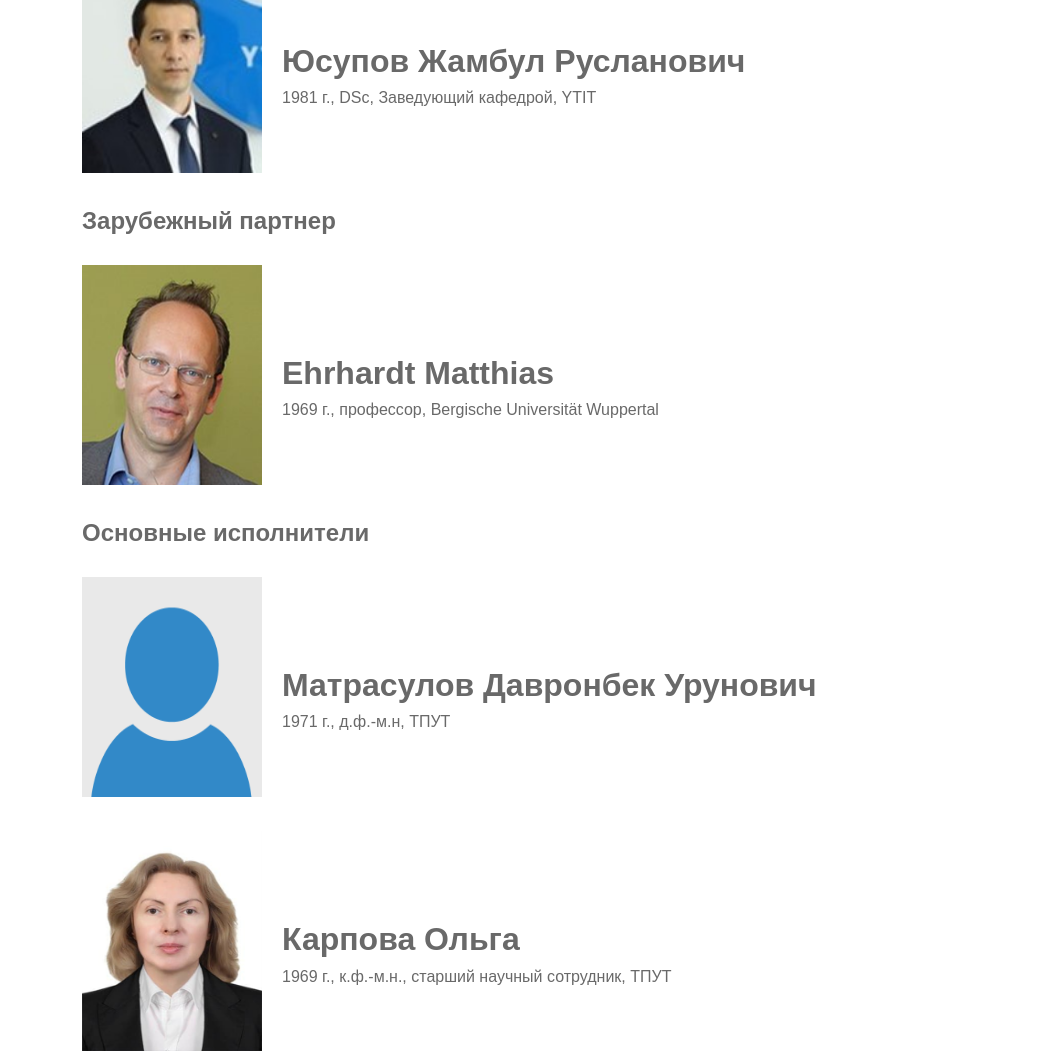
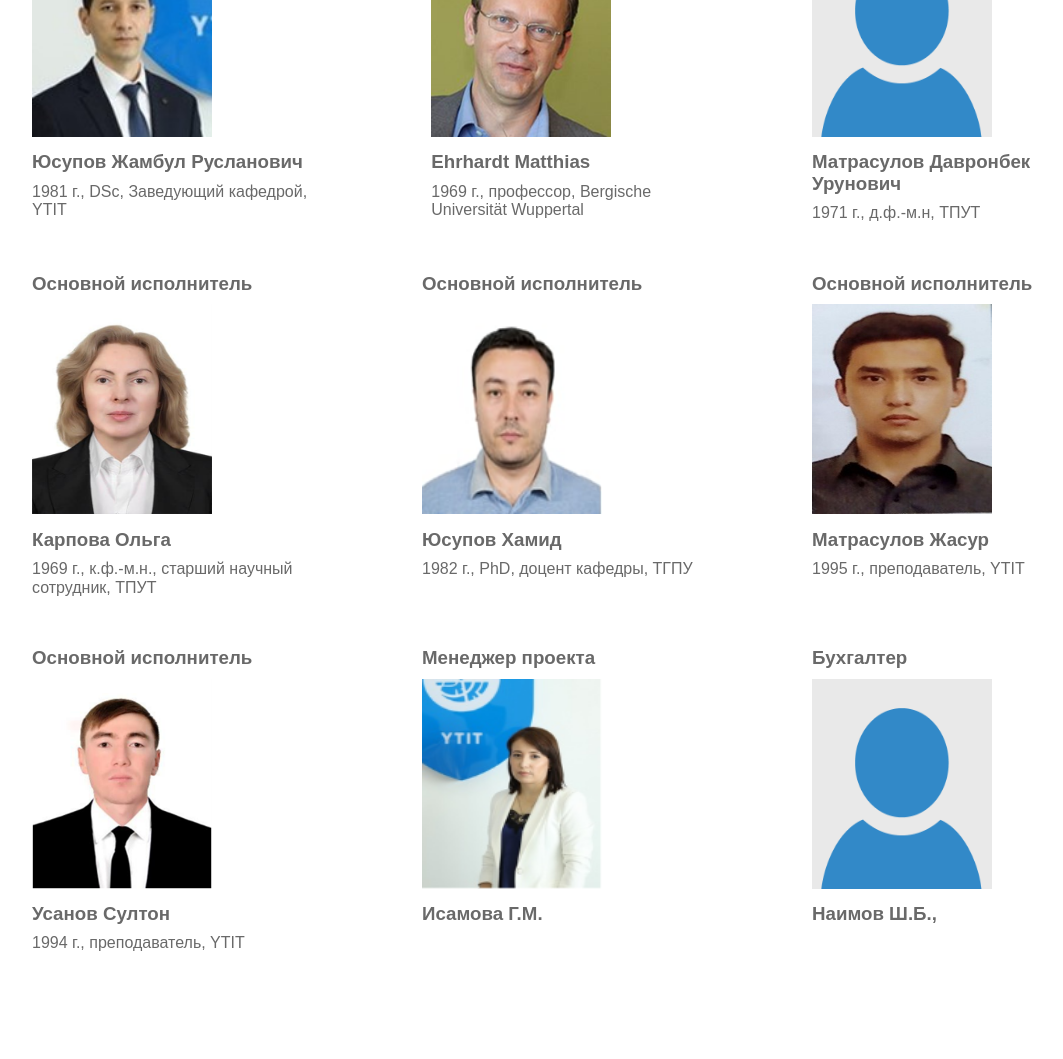
Before and after one commit to ShuhratovJavohir/project-site, a plain HTML site: page ourTeam.html in a window 1280 px wide. Shown: the part 520-1579 px from the top of the page, without its empty margins (78-1141 px from the left). After the commit the page ends 1543 px from the top, so only its background shows below. Drawn offline with Linux system fonts and the light colour scheme.

Commit message:
edited team page

```diff
--- a/css/style.css
+++ b/css/style.css
@@ -20,7 +20,7 @@ h6 {
 }
 .wrapper {
   width: 100%;
-  max-width: 1000px;
+  max-width: 1100px;
   margin: 0 auto;
   padding: 0 20px;
 }
@@ -135,25 +135,44 @@ main {
 
 /* team ==========
 ================== */
+
 .team {
-  margin: 30px 0;
+  padding: 30px 0 0 0;
   display: flex;
-  align-items: center;
+  justify-content: space-between;
+  flex-wrap: wrap;
 }
 
-.team__photo > img {
-  width: 180px;
-  height: 220px;
+.team__block {
+  margin-bottom: 50px;
+  text-align: left;
+  /* width: 50%; */
 }
 
-.about__team {
-  padding: 20px;
+.team__block > h3 {
+  margin-bottom: 10px;
 }
 
-.about__team > h1 {
-  padding: 20px 0 10px 0;
+.team__block__inner {
+  text-align: left;
 }
 
+.team__block__inner > img {
+  width: 180px;
+  height: 210px;
+}
+
+.team__block__inner__info {
+  /* margin: 10px; */
+  width: 280px;
+}
+
+.team__block__inner__info > h3 {
+  margin: 10px 0;
+}
+
+/* team \\\\\\\\\\
+\\\\\\\\\\\\\\\\\\ */
 .travel__img-1 {
   width: 500px;
   display: flex;
@@ -197,6 +216,35 @@ main {
   text-align: center;
 }
 
+@media (max-width: 992px) {
+  .team__block {
+    width: 50%;
+  }
+}
+
+@media (max-width: 700px) {
+  .team {
+    justify-content: center;
+  }
+
+  .team__block {
+    margin: 15px auto;
+    text-align: center;
+  }
+
+  .team__block__inner {
+    text-align: center;
+  }
+
+  .team__block__inner__info {
+    width: auto;
+  }
+
+  .team__block__inner__info {
+    /* margin: 5px; */
+  }
+}
+
 @media (min-width: 700px) and (max-width: 991px) {
   .nav__link {
     font-size: 13px;
@@ -204,6 +252,10 @@ main {
 }
 
 @media (max-width: 767px) {
+  .team__block__inner > img {
+    width: 130px;
+    height: 150px;
+  }
   .travel__img-2 {
     width: 250px;
   }
--- a/ourTeam.html
+++ b/ourTeam.html
@@ -41,7 +41,102 @@
     </header>
     <main>
       <div class="wrapper">
-        <h2 class="main__title">Руководитель проекта</h2>
+        <div class="team">
+          <div class="team__block">
+            <h3>Руководительфыв проектафыв</h3>
+            <div class="team__block__inner">
+              <img src="img/team-1.jpg" alt="" />
+              <div class="team__block__inner__info">
+                <h3>Юсупов Жамбул Русланович</h3>
+                <p>1981 г., DSc, Заведующий кафедрой, YTIT</p>
+              </div>
+            </div>
+          </div>
+          <div class="team__block">
+            <h3>Зарубежный партнер</h3>
+            <div class="team__block__inner">
+              <img src="img/team-2.png" alt="" />
+              <div class="team__block__inner__info">
+                <h3>Ehrhardt Matthias</h3>
+                <p>1969 г., профессор, Bergische Universität Wuppertal</p>
+              </div>
+            </div>
+          </div>
+          <div class="team__block">
+            <h3>Основной исполнитель</h3>
+            <div class="team__block__inner">
+              <img src="img/team.jpg" alt="" />
+              <div class="team__block__inner__info">
+                <h3>Матрасулов Давронбек Урунович</h3>
+                <p>1971 г., д.ф.-м.н, ТПУТ</p>
+              </div>
+            </div>
+          </div>
+          <div class="team__block">
+            <h3>Основной исполнитель</h3>
+            <div class="team__block__inner">
+              <img src="img/team-3.png" alt="" />
+              <div class="team__block__inner__info">
+                <h3>Карпова Ольга</h3>
+                <p>1969 г., к.ф.-м.н., старший научный сотрудник, ТПУТ</p>
+              </div>
+            </div>
+          </div>
+          <div class="team__block">
+            <h3>Основной исполнитель</h3>
+            <div class="team__block__inner">
+              <img src="img/team-4.png" alt="" />
+              <div class="team__block__inner__info">
+                <h3>Юсупов Хамид</h3>
+                <p>1982 г., PhD, доцент кафедры, ТГПУ</p>
+              </div>
+            </div>
+          </div>
+          <div class="team__block">
+            <h3>Основной исполнитель</h3>
+            <div class="team__block__inner">
+              <img src="img/team-5.jpg" alt="" />
+              <div class="team__block__inner__info">
+                <h3>Матрасулов Жасур</h3>
+                <p>1995 г., преподаватель, YTIT</p>
+              </div>
+            </div>
+          </div>
+          <div class="team__block">
+            <h3>Основной исполнитель</h3>
+            <div class="team__block__inner">
+              <img src="img/team-6.png" alt="" />
+              <div class="team__block__inner__info">
+                <h3>Усанов Султон</h3>
+                <p>1994 г., преподаватель, YTIT</p>
+              </div>
+            </div>
+          </div>
+          <div class="team__block">
+            <h3>Менеджер проекта</h3>
+            <div class="team__block__inner">
+              <img src="img/team-7.png" alt="" />
+              <div class="team__block__inner__info">
+                <h3>Исамова Г.М.</h3>
+              </div>
+            </div>
+          </div>
+          <div class="team__block">
+            <h3>Бухгалтер</h3>
+            <div class="team__block__inner">
+              <img src="img/team.jpg" alt="" />
+              <div class="team__block__inner__info">
+                <h3>Наимов Ш.Б.,</h3>
+              </div>
+            </div>
+          </div>
+        </div>
+      </div>
+    </main>
+  </body>
+</html>
+
+<!-- <h2 class="main__title">Руководитель проекта</h2>
         <div class="team">
           <div class="team__photo">
             <img src="img/team-1.jpg" alt="team1" />
@@ -124,8 +219,4 @@
             <h2>Бухгалтер</h2>
             <h1>Наимов Ш.Б</h1>
           </div>
-        </div>
-      </div>
-    </main>
-  </body>
-</html>
+        </div> -->
```
Also changed, not shown: 1 other file.
